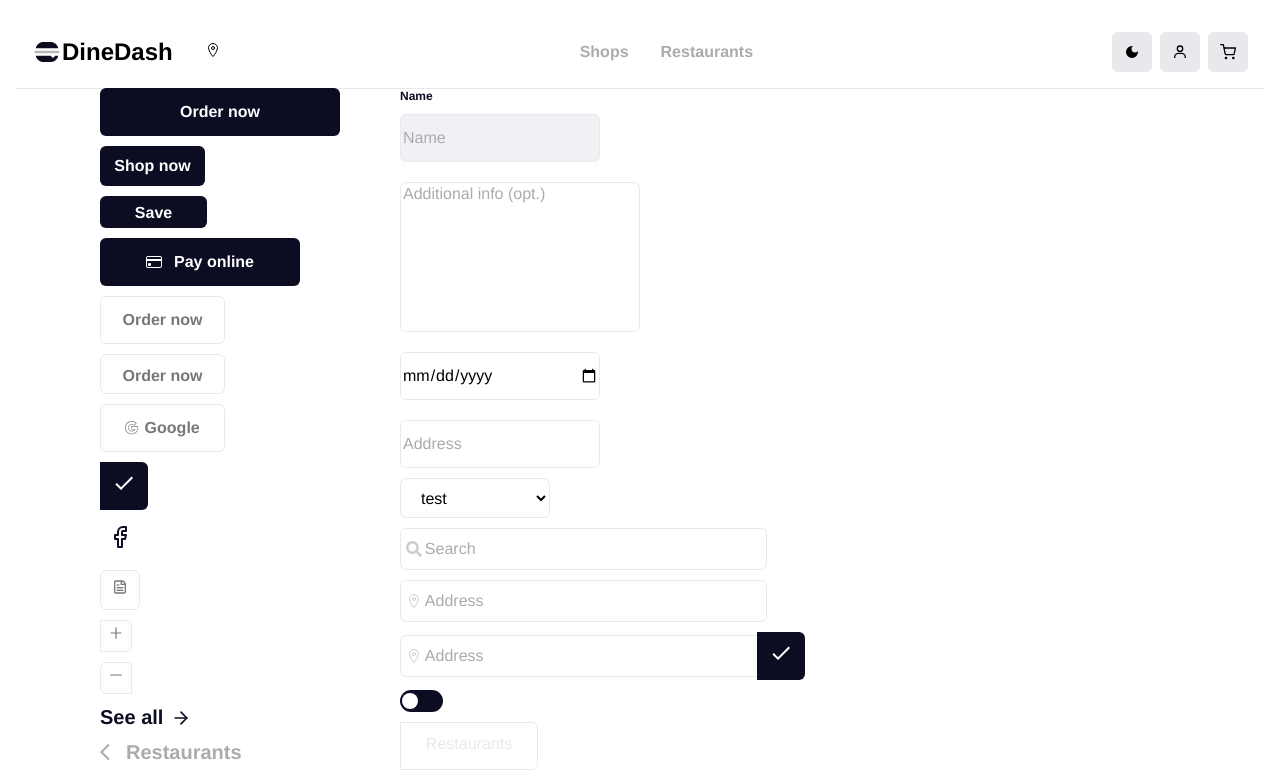
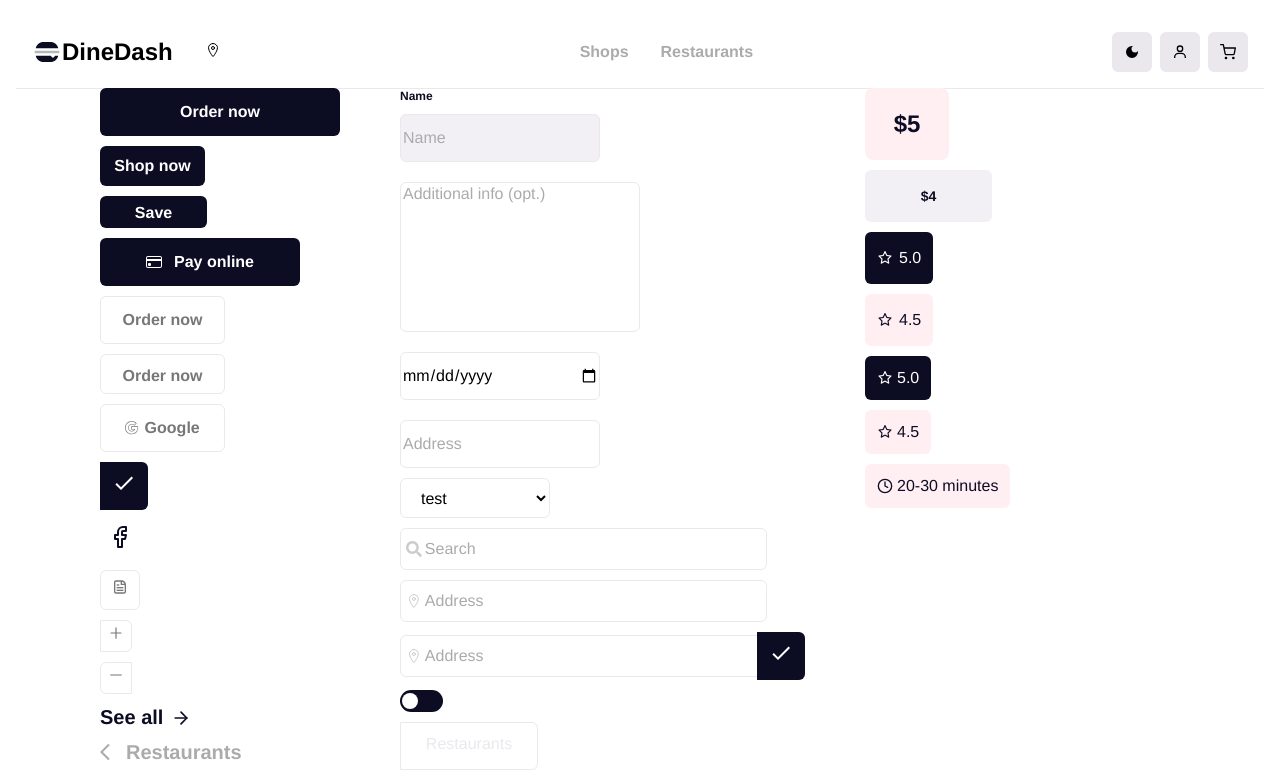
Before and after one commit to ariannimani/dinedash-ecommerce, a React (Create React App) app: page /components in a window 1280 px wide. Shown: the top 779 px of the page. Built offline with nearby package versions, Linux system fonts and the light colour scheme.

Commit message:
added elements

```diff
--- /dev/null
+++ b/src/components/elements/index.ts
@@ -0,0 +1,2 @@
+export { default as Price } from "./price/Price";
+export { default as Tag } from "./tag/Tag";
--- /dev/null
+++ b/src/components/elements/price/Price.styles.tsx
@@ -0,0 +1,31 @@
+import styled from "styled-components";
+
+export const PrimaryPrice = styled.div`
+  display: flex;
+  justify-content: center;
+  align-items: center;
+  padding: 10px;
+  width: 64px;
+  height: 52px;
+  background: #ffeff3;
+  border-radius: 8px;
+  span {
+    font-weight: 700;
+    font-size: 24px;
+    line-height: 32px;
+    display: flex;
+    align-items: center;
+    text-align: center;
+    color: #0c0c23;
+  }
+`;
+
+export const SecondaryPrice = styled(PrimaryPrice)`
+  width: 107px;
+  height: 32px;
+  background: #f2f0f5;
+  border-radius: 6px;
+  span {
+    font-size: 14px;
+  }
+`;
--- /dev/null
+++ b/src/components/elements/price/Price.tsx
@@ -0,0 +1,36 @@
+import { PrimaryPrice, SecondaryPrice } from "./Price.styles";
+
+type PriceType = "primary" | "secondary";
+
+const PRICE_TYPE_CLASSES: Record<PriceType, string> = {
+  primary: "primary",
+  secondary: "secondary",
+};
+
+const getPrice = (type: PriceType = "primary") =>
+  ({
+    [PRICE_TYPE_CLASSES.primary]: PrimaryPrice,
+    [PRICE_TYPE_CLASSES.secondary]: SecondaryPrice,
+  }[type]);
+
+const Price = ({
+  children,
+  type = "primary",
+  icon,
+  ...otherProps
+}: {
+  children: React.ReactNode;
+  type?: PriceType;
+  icon?: React.ReactNode;
+  [key: string]: any;
+}) => {
+  const CustomPrice = getPrice(type);
+  return (
+    <CustomPrice {...otherProps}>
+      {icon && icon}
+      <span>{children}</span>
+    </CustomPrice>
+  );
+};
+
+export default Price;
--- /dev/null
+++ b/src/components/elements/tag/Tag.styles.tsx
@@ -0,0 +1,26 @@
+import styled from "styled-components";
+
+export const PrimaryTag = styled.div`
+  display: flex;
+  flex-direction: row;
+  justify-content: center;
+  align-items: center;
+  padding: 10px 12px;
+  gap: ${(props) => (props.className === "small" ? "4px" : "6px")};
+  width: fit-content;
+  /* width: ${(props) => (props.className === "small" ? "50px" : "68px")}; */
+  height: ${(props) => (props.className === "small" ? "24px" : "32px")};
+  background: #0c0c23;
+  border-radius: 6px;
+  color: #ffffff;
+  span {
+    font-size: 16px;
+    line-height: 22px;
+  }
+`;
+
+export const SecondaryTag = styled(PrimaryTag)`
+  background: #ffeff3;
+  /* width: ${(props) => (props.className === "small" ? "50px" : "65px")}; */
+  color: #0c0c23;
+`;
--- /dev/null
+++ b/src/components/elements/tag/Tag.tsx
@@ -0,0 +1,68 @@
+import { AiOutlineStar } from "react-icons/ai";
+import { FiClock } from "react-icons/fi";
+import { PrimaryTag, SecondaryTag } from "./Tag.styles";
+
+type TagType = "primary" | "secondary";
+type SizeType = "medium" | "small";
+type VariantType = "rating" | "clock";
+
+const TAG_TYPE_CLASSES: Record<TagType, string> = {
+  primary: "primary",
+  secondary: "secondary",
+};
+
+const getTag = (type: TagType = "primary") =>
+  ({
+    [TAG_TYPE_CLASSES.primary]: PrimaryTag,
+    [TAG_TYPE_CLASSES.secondary]: SecondaryTag,
+  }[type]);
+
+const SIZE_TYPE_CLASSES: Record<SizeType, string> = {
+  medium: "medium",
+  small: "small",
+};
+
+const getSize = (size: SizeType = "medium") =>
+  ({
+    [SIZE_TYPE_CLASSES.medium]: "medium",
+    [SIZE_TYPE_CLASSES.small]: "small",
+  }[size]);
+
+const VARIANT_TYPE_CLASSES: Record<VariantType, string> = {
+  rating: "rating",
+  clock: "clock",
+};
+
+const getVariant = (variant: VariantType = "rating") =>
+  ({
+    [VARIANT_TYPE_CLASSES.rating]: "rating",
+    [VARIANT_TYPE_CLASSES.clock]: "clock",
+  }[variant]);
+
+const Tag = ({
+  children,
+  type = "primary",
+  size = "medium",
+  icon,
+  variant,
+  ...otherProps
+}: {
+  children: React.ReactNode;
+  type?: TagType;
+  size?: SizeType;
+  variant?: VariantType;
+  icon?: React.ReactNode;
+  [key: string]: any;
+}) => {
+  const CustomTag = getTag(type);
+  const className = getSize(size);
+  const variantName = getVariant(variant);
+  return (
+    <CustomTag className={className} {...otherProps}>
+      {variantName === "rating" ? <AiOutlineStar /> : <FiClock />}
+      <span>{children}</span>
+    </CustomTag>
+  );
+};
+
+export default Tag;
--- a/src/pages/all-components/AllComponents.tsx
+++ b/src/pages/all-components/AllComponents.tsx
@@ -7,6 +7,7 @@ import {
   ToggleButton,
   PopularButton,
 } from "components/buttons";
+import Price from "components/elements/price/Price";
 import { Input, Search, SelectOption, TextArea } from "components/inputs";
 import { BsCreditCard } from "react-icons/bs";
 import { SlSocialGoogle } from "react-icons/sl";
@@ -16,6 +17,7 @@ import { CgFileDocument } from "react-icons/cg";
 import { AiOutlinePlus, AiOutlineMinus } from "react-icons/ai";
 import { FaSearch } from "react-icons/fa";
 import { IoLocationOutline } from "react-icons/io5";
+import { Tag } from "components/elements";
 
 const AllComponents = () => {
   return (
@@ -103,6 +105,28 @@ const AllComponents = () => {
         <PopularButton type="popular"> Popular</PopularButton>
         <PopularButton type="popularActive">Popular</PopularButton>
       </div>
+      <div
+        style={{
+          display: "flex",
+          flexDirection: "column",
+          gap: "10px",
+          marginLeft: "50px",
+        }}
+      >
+        <Price type="primary">$5</Price>
+        <Price type="secondary">$4</Price>
+        <Tag type="primary">5.0</Tag>
+        <Tag type="secondary">4.5</Tag>
+        <Tag type="primary" size="small">
+          5.0
+        </Tag>
+        <Tag type="secondary" size="small">
+          4.5
+        </Tag>
+        <Tag type="secondary" size="small" variant="clock">
+          20-30 minutes
+        </Tag>
+      </div>
     </div>
   );
 };
```
